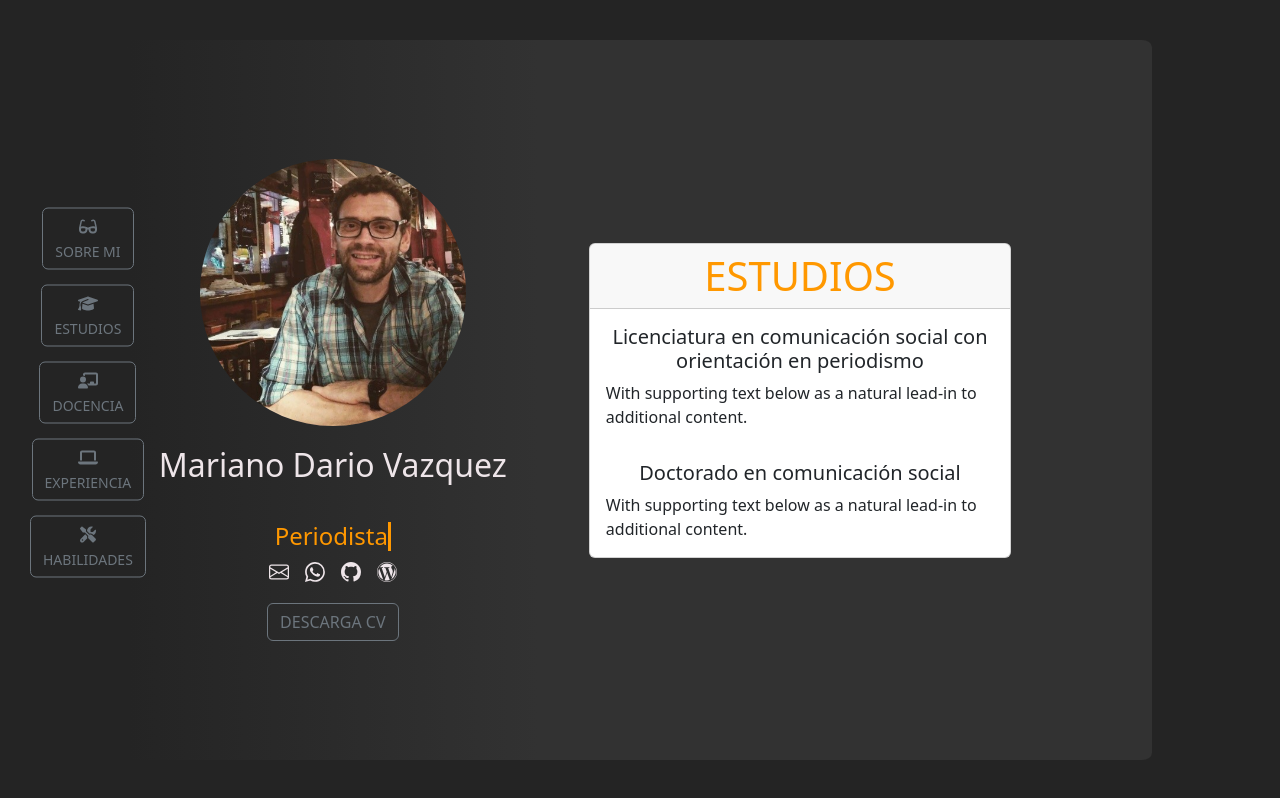
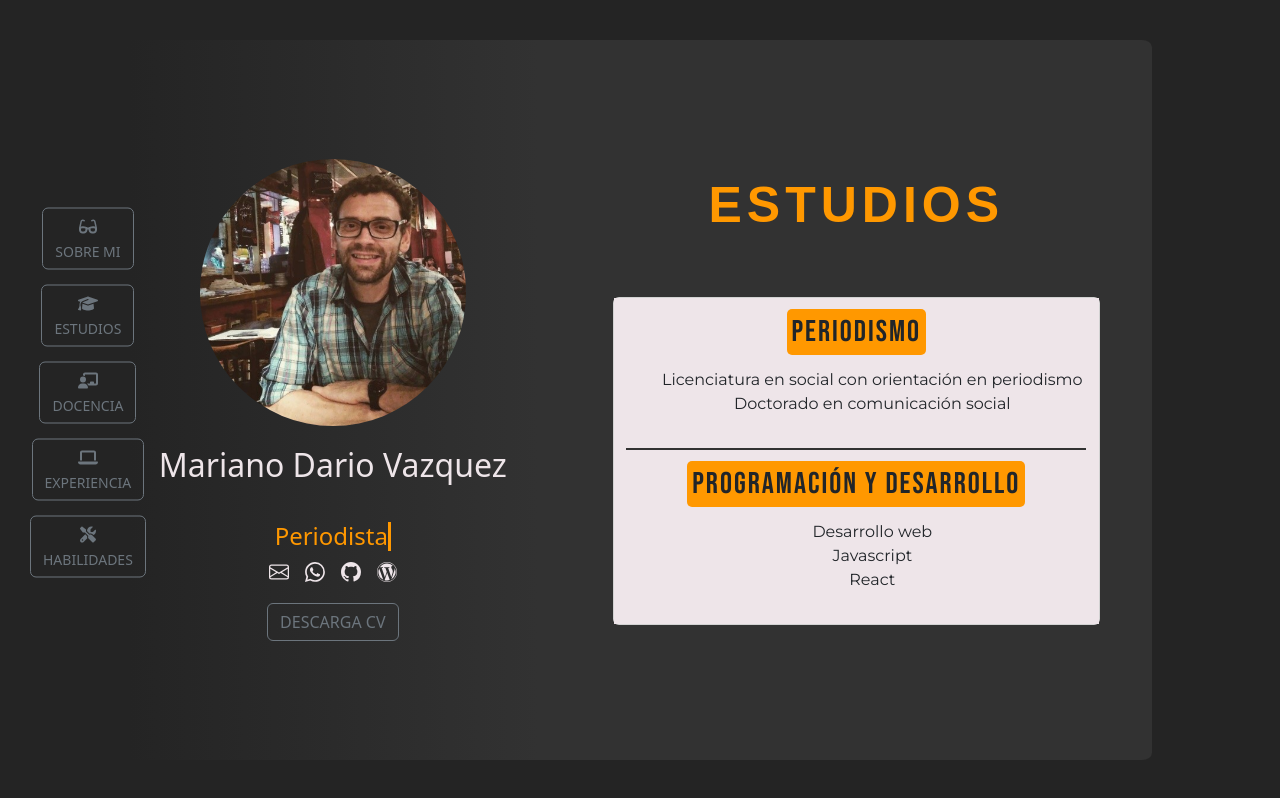
Before and after one commit to mareanovazquez/CurriculumVitae, a React (Vite) app: page /formacion in a window 1280 px wide. Built offline with nearby package versions, Linux system fonts and the light colour scheme.

Commit message:
animaciones y contenido en componente formación

```diff
--- a/index.html
+++ b/index.html
@@ -1,13 +1,21 @@
 <!doctype html>
-<html lang="en">
+<html lang="es">
+
 <head>
   <meta charset="UTF-8" />
   <link rel="icon" type="image/png" href="/typewriter.png" />
   <meta name="viewport" content="width=device-width, initial-scale=1.0" />
   <title>Mariano Vazquez</title>
+  <link rel="preconnect" href="https://fonts.googleapis.com">
+  <link rel="preconnect" href="https://fonts.gstatic.com" crossorigin>
+  <link
+    href="https://fonts.googleapis.com/css2?family=Bebas+Neue&family=Montserrat:ital,wght@0,400;0,500;0,600;1,400;1,500;1,600&family=Nunito+Sans:ital,opsz,wght@0,6..12,200;0,6..12,300;0,6..12,400;0,6..12,500;0,6..12,600;0,6..12,700;0,6..12,800;0,6..12,900;0,6..12,1000;1,6..12,200;1,6..12,300;1,6..12,400;1,6..12,500;1,6..12,600;1,6..12,700;1,6..12,800;1,6..12,900;1,6..12,1000&family=Roboto:ital,wght@0,100;0,300;0,500;0,700;0,900;1,100;1,300;1,400;1,500;1,700;1,900&display=swap"
+    rel="stylesheet">
 </head>
+
 <body>
   <div id="root"></div>
   <script type="module" src="/src/main.jsx"></script>
 </body>
+
 </html>
--- a/src/Components/AboutMe/AboutMe.jsx
+++ b/src/Components/AboutMe/AboutMe.jsx
@@ -3,7 +3,6 @@ export const AboutMe = () => {
     return (
         <>
             <div className="contenedorSobreMi">
-
                 <div className="card-header text-center display-6">
                     SOBRE MÍ
                 </div>
--- a/src/Components/Formacion/Formacion.jsx
+++ b/src/Components/Formacion/Formacion.jsx
@@ -1,23 +1,38 @@
 export const Formacion = () => {
 
     return (
-        <> <div className="contenedorFormacion">
-            <div className="card">
+        <>
+            <div className="contenedorFormacion">
                 <div className="card-header text-center display-6">
                     ESTUDIOS
                 </div>
-                <div className="card-body">
-                    <h5 className="card-title text-center">Licenciatura en comunicación social con orientación en periodismo</h5>
-                    <p className="card-text">With supporting text below as a natural lead-in to additional content.</p>
-                </div>
-
-
-                <div className="card-body">
-                    <h5 className="card-title text-center">Doctorado en comunicación social</h5>
-                    <p className="card-text">With supporting text below as a natural lead-in to additional content.</p>
+                <div className="card">
+                    <div className="contenidoFormacion">
+                        <div className="card-body ">
+                            <h5 className="card-title text-center"> <span>
+                            PERIODISMO</span></h5>
+                            <div className="card-text formacion">
+                                <ul>
+                                    <li>Licenciatura en social con orientación en periodismo</li>
+                                    <li>Doctorado en comunicación social</li>
+                                </ul>
+                            </div>
+                        </div>
+                        <div className="dividerCard"> <div className="dividerBar"></div> </div>
+                        <div className="card-body ">
+                            <h5 className="card-title text-center">
+                                <span>PROGRAMACIÓN Y DESARROLLO</span></h5>
+                            <div className="card-text formacion">
+                                <ul>
+                                    <li>Desarrollo web </li>
+                                    <li>Javascript</li>
+                                    <li>React</li>
+                                </ul>
+                            </div>
+                        </div>
+                    </div>
                 </div>
             </div>
-        </div>
         </>
     )
 }
--- a/src/estilos.css
+++ b/src/estilos.css
@@ -3,6 +3,10 @@ Color de fondo #323232;
 Fuente naranja #ff9800
 Fuente blanca #EEE5E9
 */
+
+/* Titulo principal NUNITO
+título secundario BEBAS NEUE
+textos MONTSERRAT*/
 
 
 .contenedorCV {
@@ -109,6 +113,7 @@ Fuente blanca #EEE5E9
 .contenedorFooter svg {
     color: #EEE5E9;
 }
+
 .contenedorFooter svg:hover {
     transform: scale(1.2);
     transition: 0.2s;
@@ -134,35 +139,7 @@ Fuente blanca #EEE5E9
 } */
 
 
-@keyframes typing {
-    from {
-        width: 0;
-    }
 
-    to {
-        width: 100%;
-
-    }
-}
-
-@keyframes blink {
-    50% {
-        border-color: transparent;
-    }
-}
-
-@keyframes fadeInAndMoveUp {
-    0% {
-        opacity: 0;
-        transform: translateX(20px);
-        /* Aquí empezará un poco más a la derecha y se moverá a su posición original */
-    }
-
-    100% {
-        opacity: 1;
-        transform: translateX(0);
-    }
-}
 
 .contenedorDescargaCV {
     padding-top: 10px;
@@ -185,17 +162,14 @@ Fuente blanca #EEE5E9
     justify-content: space-evenly;
     align-items: center;
     overflow: auto;
-
 }
 
-
-
 .contenedorSobreMi .card-header {
-
-    width: 200px;
-    height: 100px;
     color: #ff9800;
+    font-family: 'Nunito', sans-serif;
     font-weight: 700;
+    letter-spacing: 5px;
+    font-size: 50px;
     display: flex;
     align-items: center;
     justify-content: center;
@@ -203,9 +177,7 @@ Fuente blanca #EEE5E9
     animation: fadeInAndMoveUp 2s forwards;
     opacity: 0;
     /* Definimos la opacidad inicial en 0 para que la caja esté oculta al principio */
-
 }
-
 
 .contenidoSobreMi {
     display: flex;
@@ -213,16 +185,21 @@ Fuente blanca #EEE5E9
     justify-content: center;
     align-items: center;
     background-color: #EEE5E9;
-
 }
 
 .biografia {
     width: 50%;
 }
 
+.biografia .card-text {
+    font-family: 'Montserrat', sans-serif;
+    font-size: 16px;
+}
+
 .datosPerfil {
     /*Dimensiones del contenedor*/
     width: 40%;
+    font-family: 'Montserrat', sans-serif;
 }
 
 .datosPerfil p {
@@ -230,6 +207,7 @@ Fuente blanca #EEE5E9
     border-bottom-color: #ff9800;
     border-bottom-style: solid;
     padding-right: 10px;
+
 
     /*disposición del contenido*/
     display: flex;
@@ -240,24 +218,86 @@ Fuente blanca #EEE5E9
 
 .datosPerfil p span {
     background-color: #ff9800;
-    font-weight: 700;
+    font-weight: 900;
     padding: 3px;
     font-size: 14px;
 }
 
 .contenedorFormacion {
-    width: 75%;
+    width: 95%;
     height: 100%;
+    /*Disposición del contenido*/
     display: flex;
-    flex-wrap: wrap;
     flex-direction: column;
+    justify-content: space-evenly;
+    align-items: center;
+    overflow: auto;
+
+    }
+
+.contenedorFormacion .card-header {
+    color: #ff9800;
+    font-family: 'Nunito', sans-serif;
+    font-weight: 700;
+    letter-spacing: 5px;
+    font-size: 50px;
+    display: flex;
+    align-items: center;
     justify-content: center;
-    align-items: center;
+    transition: all 0.4s;
+    animation: fadeInAndMoveUp 2s forwards;
+    opacity: 0;
 }
 
-.contenedorFormacion .card .card-header {
-    color: #ff9800;
+.contenidoFormacion {
+    background-color: #EEE5E9;
 }
+
+.contenidoFormacion .card-title {
+    font-family: 'bebas neue', sans-serif;
+    font-size: 30px;
+    letter-spacing: 2px;
+    padding-bottom: 10px;
+}
+
+.contenidoFormacion .card-title span {
+    background-color: #ff9800;
+    padding: 5px;
+    border-radius: 5px;
+}
+
+.contenidoFormacion ul li {
+    list-style: none;
+    text-align: center;
+    font-family: 'Montserrat', sans-serif;
+    font-size: 16px;
+}
+
+.dividerCard {
+    width: 95%;
+    height: 2px;
+    margin-right: auto;
+    margin-left: auto;
+    position: relative;
+}
+
+.dividerBar {
+    height: 100%;
+    width: 0%; /* Comienza sin llenado */
+    background-color: #323232; /* Color de la barra de progreso */
+    position: absolute;
+    top: 0;
+    left: 0;
+    /* Animación */
+    animation: fillBar 3s ease-in-out forwards; /* Puedes cambiar la duración a lo que necesites */
+}
+
+@keyframes fillBar {
+    to {
+        width: 100%; /* Llena completamente el div */
+    }
+}
+
 
 .contenedorHabilidades {
     width: 75%;
@@ -300,3 +340,33 @@ Fuente blanca #EEE5E9
 .contenedorDocencia .card .card-header {
     color: #ff9800;
 }
+
+/* ANIMACIONES  */
+@keyframes typing {
+    from {
+        width: 0;
+    }
+
+    to {
+        width: 100%;
+    }
+}
+
+@keyframes blink {
+    50% {
+        border-color: transparent;
+    }
+}
+
+@keyframes fadeInAndMoveUp {
+    0% {
+        opacity: 0;
+        transform: translateX(20px);
+        /* Aquí empezará un poco más a la derecha y se moverá a su posición original */
+    }
+
+    100% {
+        opacity: 1;
+        transform: translateX(0);
+    }
+}
```
Lines whose indentation alone changed are shown as unchanged.
